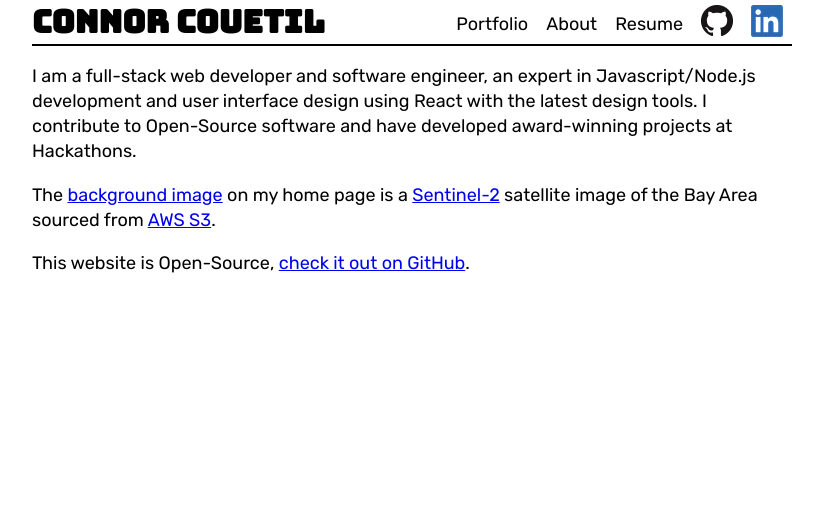
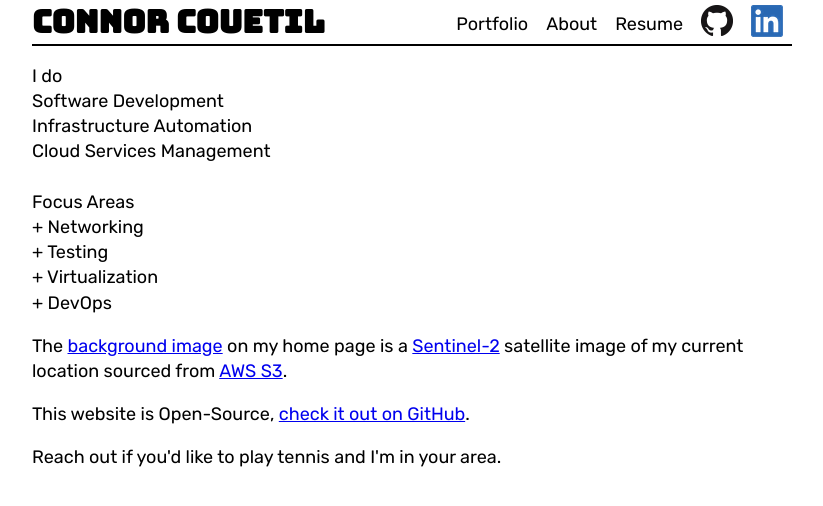
Before and after one commit to couetilc/couetil.com, a Python web app: template connor/templates/about.html in a window 1280 px wide. Shown: the top 506 px of the page, without its empty margins (228-1051 px from the left). Run offline with Jinja, Linux system fonts and the light colour scheme; the template is opened without the code that fills it, so the values that code supplies are empty.

Commit message:
updating a couple sections

```diff
--- a/connor/templates/about.html
+++ b/connor/templates/about.html
@@ -10,19 +10,33 @@
 <section id="about">
   {% include "nav.html" %}
   <p>
-    I am a full-stack web developer and software engineer, an expert in
-    Javascript/Node.js development and user interface design using React
-    with the latest design tools. I contribute to Open-Source software and
-    have developed award-winning projects at Hackathons.
+  I do
+
+  <br />Software Development
+
+  <br />Infrastructure Automation
+
+  <br />Cloud Services Management
+
+  <br />
+  <br />Focus Areas
+
+  <br />+ Networking
+  <br />+ Testing
+  <br />+ Virtualization
+  <br />+ DevOps
   </p>
   <p>
     The <a href="/static/sat_R60m_output80_nosharp.jpg">background image</a> on my
     home page is a
     <a href="https://sentinel.esa.int/web/sentinel/missions/sentinel-2">Sentinel-2</a>
-    satellite image of the Bay Area sourced from <a href="https://registry.opendata.aws/sentinel-2/">AWS S3</a>.
+    satellite image of my current location sourced from <a href="https://registry.opendata.aws/sentinel-2/">AWS S3</a>.
   </p>
   <p>
     This website is Open-Source, <a href="https://github.com/couetilc/couetil.com">check it out on GitHub</a>.
   </p>
+  <p>
+    Reach out if you'd like to play tennis and I'm in your area.
+  </p>
 </section>
 {% endblock %}
--- a/connor/templates/portfolio.html
+++ b/connor/templates/portfolio.html
@@ -89,7 +89,9 @@
         <img src="/static/img_reactsocialicons.jpg">
       </a>
       <ul class="portfolio-item-summary">
-        <li>Prepared <a href="https://github.com/couetilc/react-social-icons/releases/tag/v5.0.0">v5.0.0</a> release, closing 15+ issues and pull requests.</li>
+        <li>Prepared v5 and v6 releases, closing +75 issues and +60 pull requests, accummulating +200 GitHub stars and +20,000 weekly downloads.</li>
+        <li>Reduced bundlesize by +95% by transparently implementing code-splitting using Rollup</li>
+        <li>Committed to API stability, full coverage testing of API surface and no breaking changes between releases.</li>
         <li>Designed new icons using <a href="https://inkscape.org/">Inkscape</a> and updated documentation for contributors.</li>
         <li>Created CI/CD pipeline with <a href="https://github.com/features/actions">GitHub Actions</a> for testing contributions and publishing releases.</li>
         <li><a href="https://github.com/couetilc/react-social-icons">GitHub Repo</a> and <a href="https://www.npmjs.com/package/react-social-icons">NPM Package</a>.</li>
```
